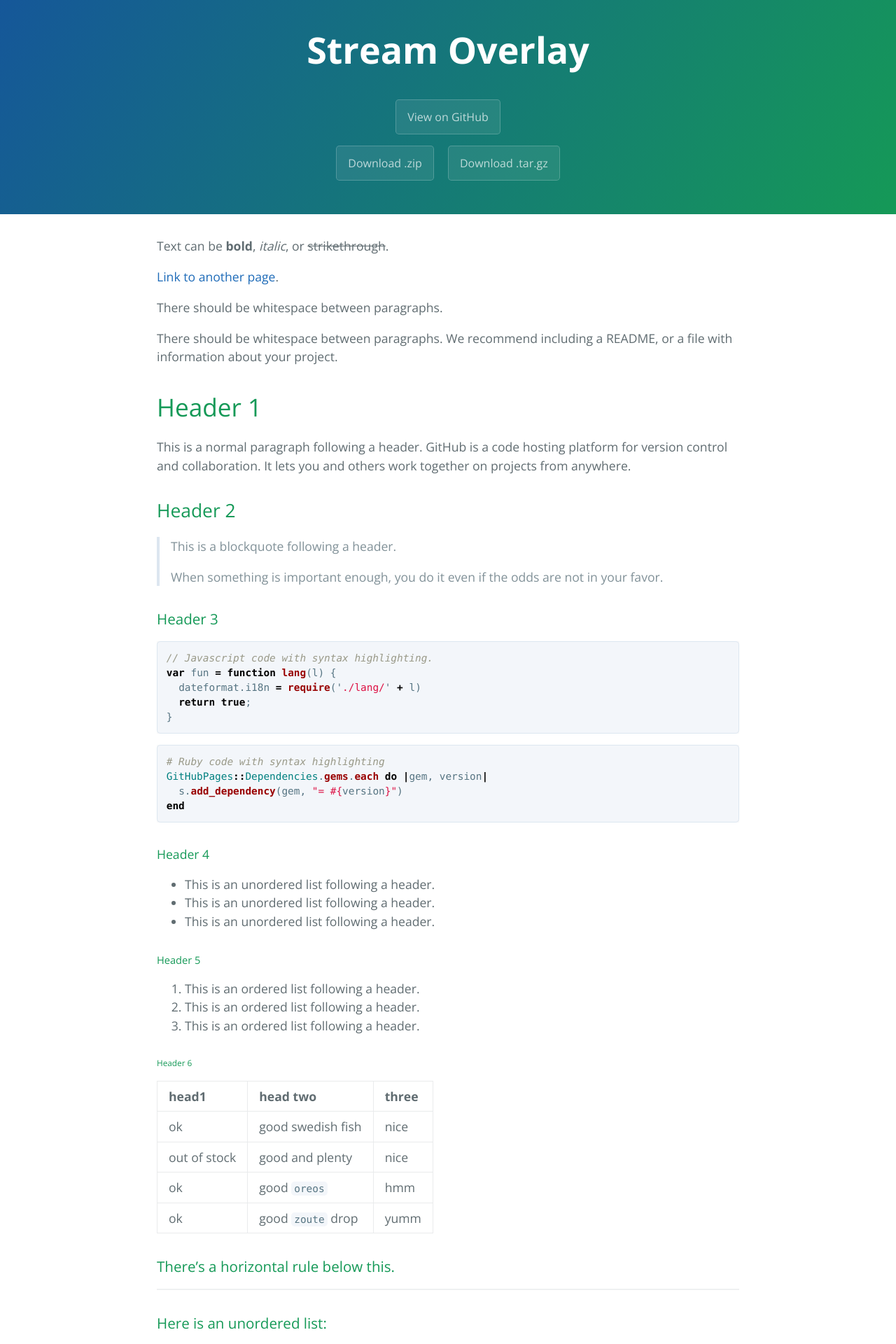
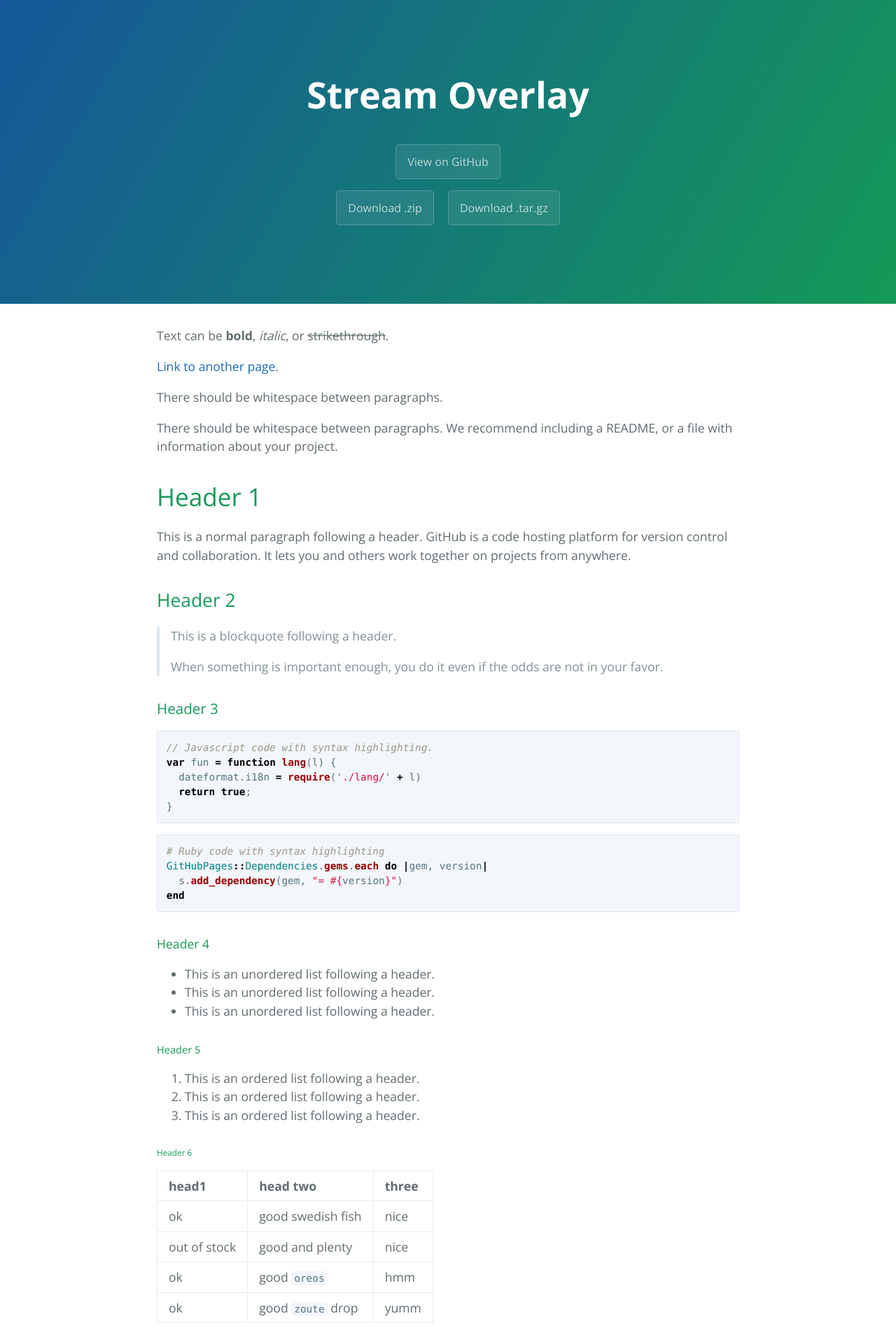
Before and after one commit to zenny/stream-overlay, a Jekyll site: the page built from index.md, in a window 1280 px wide. Shown: the top 1920 px of the page at 70% size. Built offline with Jekyll 4.4.1, drawn with Linux system fonts in a browser that asks for light colours; the repository's description, which GitHub fills in, is left out.

Commit message:
Update jekyll-theme-cayman.scss

```diff
--- a/_sass/jekyll-theme-cayman.scss
+++ b/_sass/jekyll-theme-cayman.scss
@@ -93,7 +93,7 @@ a {
   background-image: linear-gradient(120deg, $header-bg-color-secondary, $header-bg-color);
 
   @include large {
-    padding: 2rem 1rem;
+    padding: 6rem 5rem;
   }
 
   @include medium {
```
